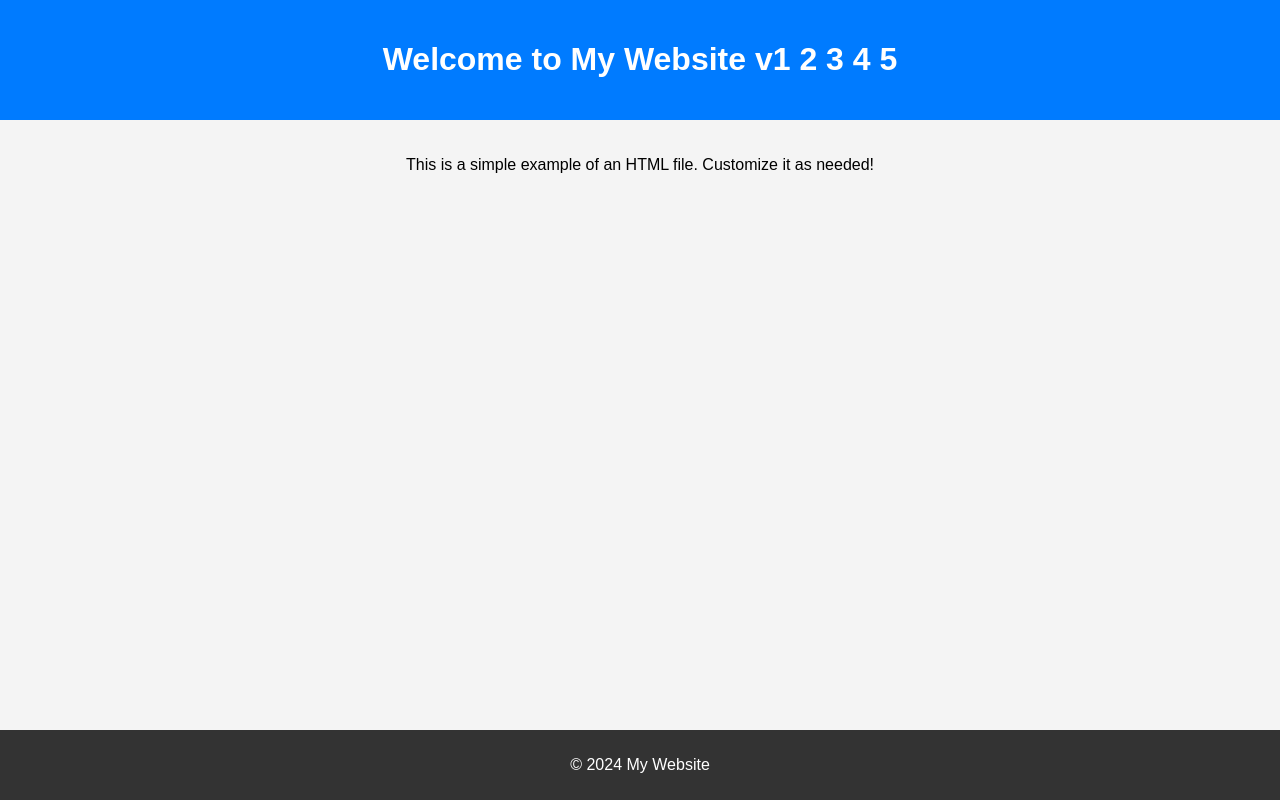
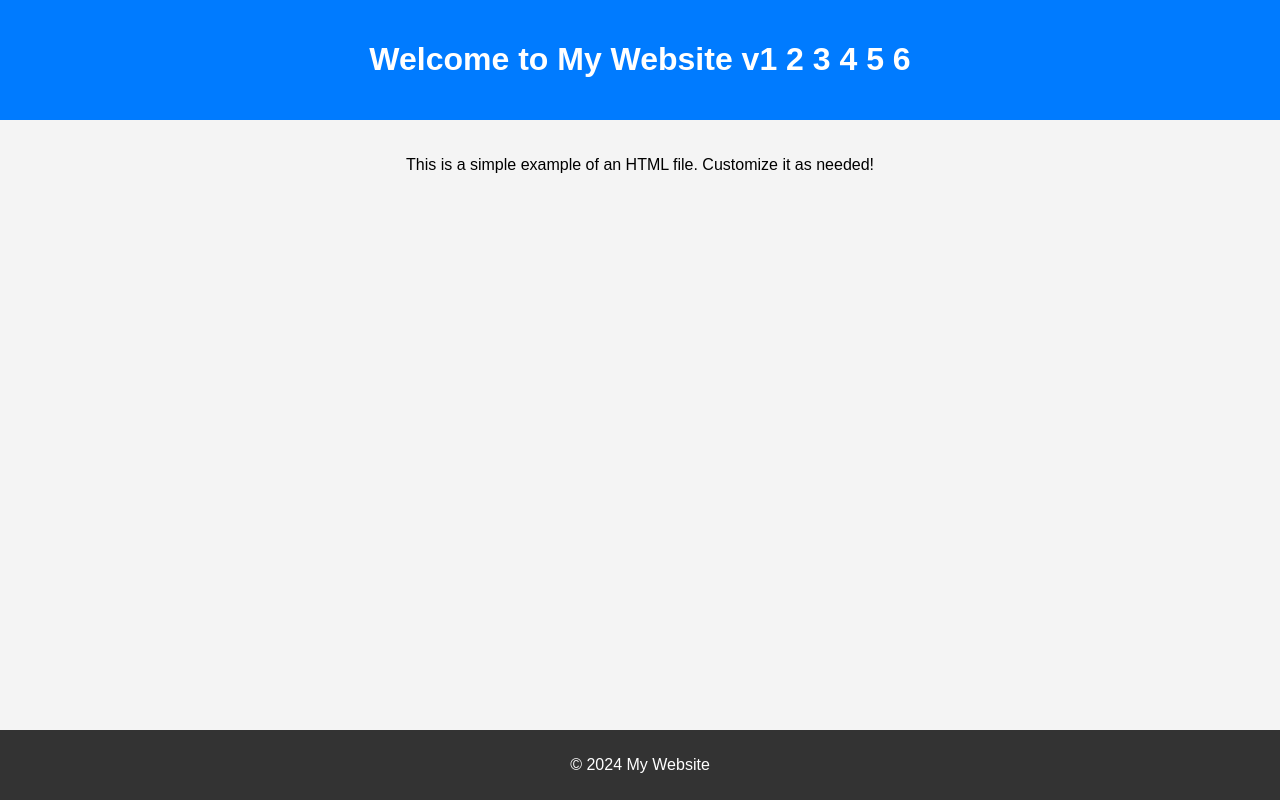
Before and after one commit to suryasusheelaparas/gcp-ci-cd, a plain HTML site: page index.html in a window 1280 px wide. Drawn offline with Linux system fonts and the light colour scheme.

Commit message:
Update index.html

```diff
--- a/index.html
+++ b/index.html
@@ -32,7 +32,7 @@
 </head>
 <body>
     <header>
-        <h1>Welcome to My Website v1 2 3 4 5</h1>
+        <h1>Welcome to My Website v1 2 3 4 5 6</h1>
     </header>
     <section>
         <p>This is a simple example of an HTML file. Customize it as needed!</p>
```
